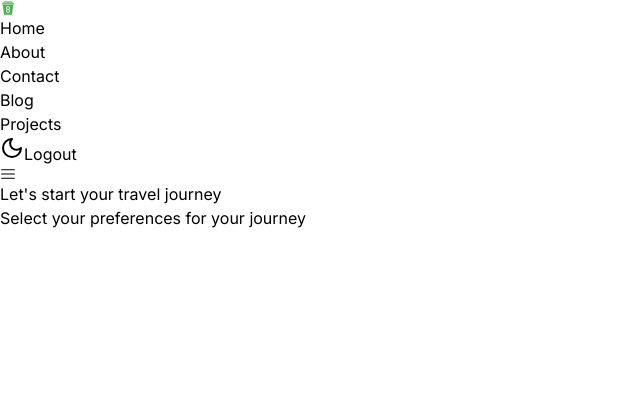
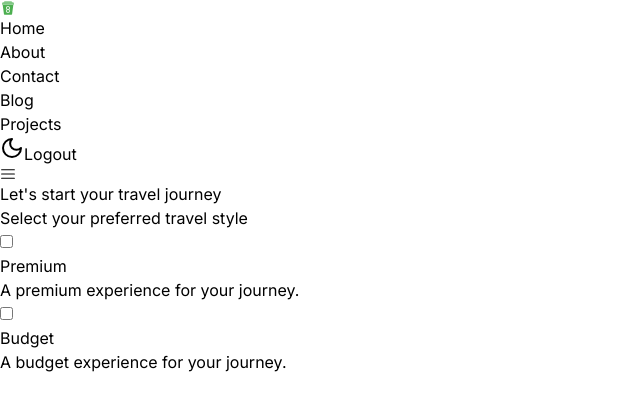
Before and after one commit to Shameekh-Naveed/prodigal-sons, a Next.js app: page /en/preferences in a window 1280 px wide. Shown: the top 410 px of the page, without its empty margins (0-640 px from the left). Built offline with nearby package versions, Linux system fonts and the light colour scheme.

Commit message:
chore: preferences

```diff
--- a/app/[lang]/preferences/page.tsx
+++ b/app/[lang]/preferences/page.tsx
@@ -1,15 +1,85 @@
 const Preferences = () => {
 	return (
-		<main className="flex min-h-[calc(100vh-192px)] justify-end bg-black">
+		<main className="flex min-h-[calc(100vh-192px)] justify-end bg-primary">
 			<div className="my-auto text-center px-8">
 				<h1 className="text-white text-5xl font-semibold">
 					Let's start your travel journey
 				</h1>
 			</div>
-			<div className="lg:w-[70%] bg-white rounded-tl-3xl flex justify-center items-center">
-				<h1 className="text-xl">
-					Select your preferences for your journey
-				</h1>
+			<div className="lg:w-[70%] bg-white rounded-tl-3xl flex flex-col justify-center items-center">
+				<div className="flex flex-col w-[80%]">
+					<h1 className="text-xl mb-6">
+						Select your preferred travel style
+					</h1>
+					<ul className="flex justify-center">
+						<li className="mx-8">
+							<input
+								type="checkbox"
+								id="react-option"
+								value=""
+								className="hidden peer"
+								// required=""
+							/>
+							<label
+								htmlFor="react-option"
+								className="inline-flex items-center justify-between w-full p-4 text-gray-500 bg-white border-2 border-gray-200 rounded-lg cursor-pointer dark:hover:text-gray-300 dark:border-gray-700 peer-checked:border-blue-600 hover:text-gray-600 dark:peer-checked:text-gray-300 peer-checked:text-gray-600 hover:bg-gray-50 dark:text-gray-400 dark:bg-gray-800 dark:hover:bg-gray-700"
+							>
+								<div className="block">
+									<div className="w-full text-lg font-semibold">
+										Premium
+									</div>
+									<div className="w-full text-sm">
+										A premium experience for your journey.
+									</div>
+								</div>
+							</label>
+						</li>
+						<li className="mx-8">
+							<input
+								type="checkbox"
+								id="flowbite-option"
+								value=""
+								className="hidden peer"
+							/>
+							<label
+								htmlFor="flowbite-option"
+								className="inline-flex items-center justify-between w-full p-4 text-gray-500 bg-white border-2 border-gray-200 rounded-lg cursor-pointer dark:hover:text-gray-300 dark:border-gray-700 peer-checked:border-blue-600 hover:text-gray-600 dark:peer-checked:text-gray-300 peer-checked:text-gray-600 hover:bg-gray-50 dark:text-gray-400 dark:bg-gray-800 dark:hover:bg-gray-700"
+							>
+								<div className="block">
+									<div className="w-full text-lg font-semibold">
+										Budget
+									</div>
+									<div className="w-full text-sm">
+										A budget experience for your journey.
+									</div>
+								</div>
+							</label>
+						</li>
+					</ul>
+				</div>
+				{/* <li>
+						<input
+							type="checkbox"
+							id="angular-option"
+							value=""
+							className="hidden peer"
+						/>
+						<label
+							htmlFor="angular-option"
+							className="inline-flex items-center justify-between w-full p-5 text-gray-500 bg-white border-2 border-gray-200 rounded-lg cursor-pointer dark:hover:text-gray-300 dark:border-gray-700 peer-checked:border-blue-600 hover:text-gray-600 dark:peer-checked:text-gray-300 peer-checked:text-gray-600 hover:bg-gray-50 dark:text-gray-400 dark:bg-gray-800 dark:hover:bg-gray-700"
+						>
+							<div className="block">
+								<div className="w-full text-lg font-semibold">
+									Angular
+								</div>
+								<div className="w-full text-sm">
+									A TypeScript-based web application
+									framework.
+								</div>
+							</div>
+						</label>
+					</li>
+				</ul> */}
 			</div>
 		</main>
 	)
```
